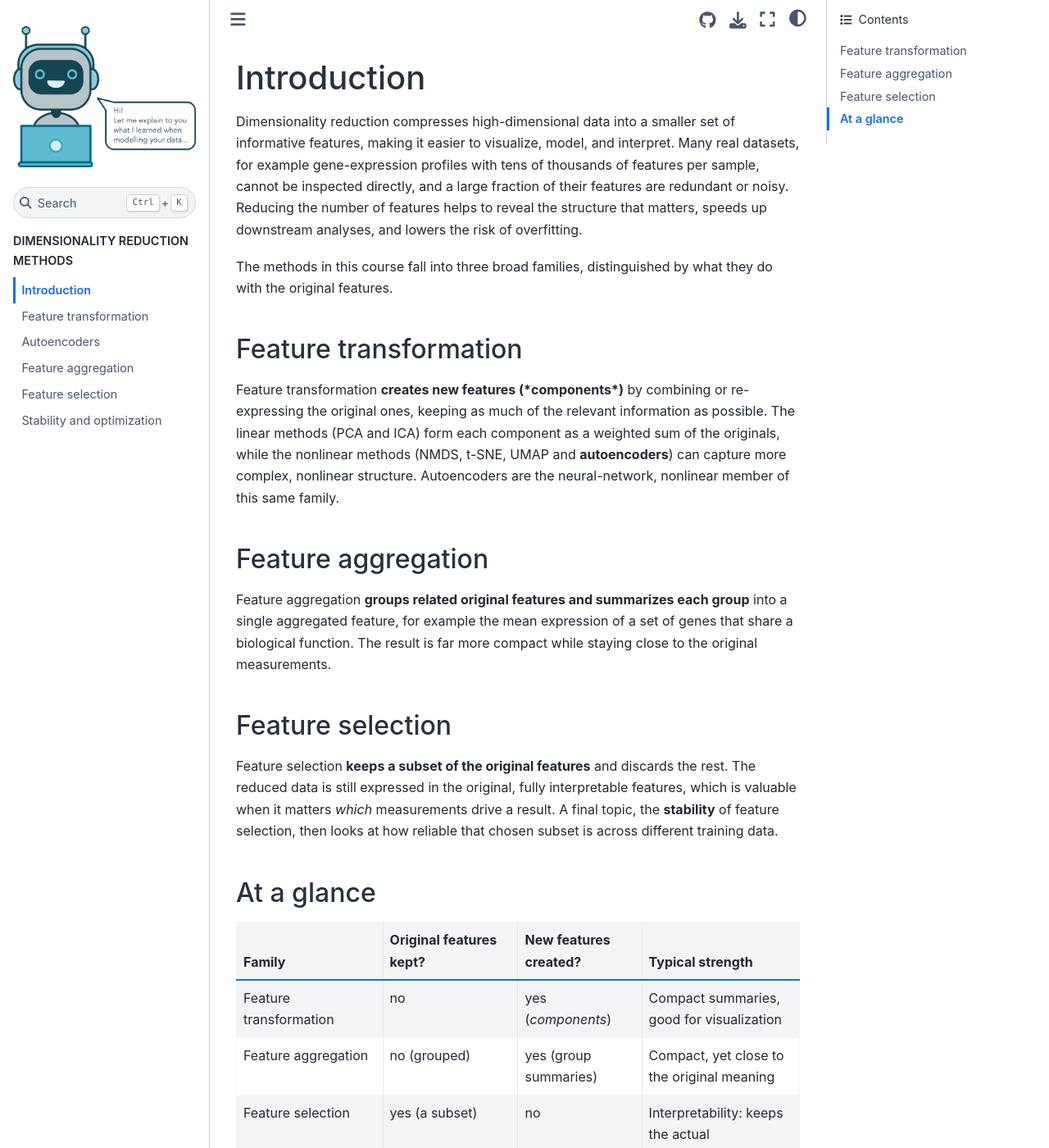
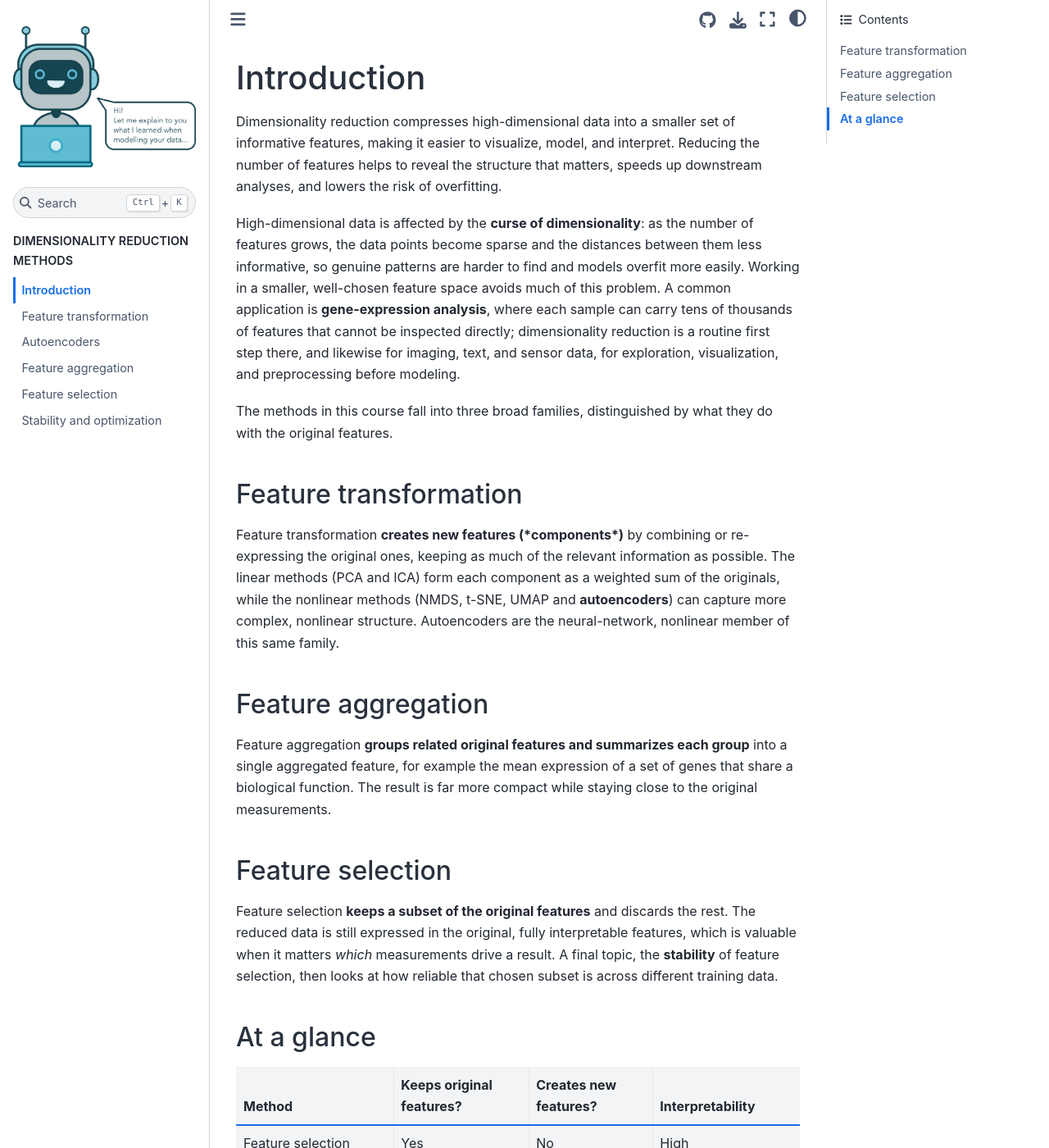
Before and after one commit to HelmholtzAI-Consultants-Munich/DimRed-Course, a Sphinx documentation site: the page built from docs/source/_methods/introduction.rst, in a window 1280 px wide and 1400 px high. Shown: the whole window at 82% size. Built offline with Sphinx 7.4.7 and the Sphinx Book theme 1.1.4, drawn with Linux system fonts in a browser that asks for light colours; some of the changed text lies outside the part shown.

Commit message:
Expand the intro (curse of dimensionality, common application) and use the suggested comparison table
Add the curse of dimensionality and a common-application example to the introduction, and replace the summary table with the Method / keeps original features / creates new features / interpretability version from Donatella's note.

```diff
--- a/docs/source/_methods/introduction.rst
+++ b/docs/source/_methods/introduction.rst
@@ -2,11 +2,18 @@ Introduction
 ============
 
 Dimensionality reduction compresses high-dimensional data into a smaller set of
-informative features, making it easier to visualize, model, and interpret. Many real
-datasets, for example gene-expression profiles with tens of thousands of features per
-sample, cannot be inspected directly, and a large fraction of their features are
-redundant or noisy. Reducing the number of features helps to reveal the structure
-that matters, speeds up downstream analyses, and lowers the risk of overfitting.
+informative features, making it easier to visualize, model, and interpret. Reducing
+the number of features helps to reveal the structure that matters, speeds up
+downstream analyses, and lowers the risk of overfitting.
+
+High-dimensional data is affected by the **curse of dimensionality**: as the number
+of features grows, the data points become sparse and the distances between them less
+informative, so genuine patterns are harder to find and models overfit more easily.
+Working in a smaller, well-chosen feature space avoids much of this problem. A common
+application is **gene-expression analysis**, where each sample can carry tens of
+thousands of features that cannot be inspected directly; dimensionality reduction is a
+routine first step there, and likewise for imaging, text, and sensor data, for
+exploration, visualization, and preprocessing before modeling.
 
 The methods in this course fall into three broad families, distinguished by what they
 do with the original features.
@@ -47,24 +54,24 @@ At a glance
 
 .. list-table::
    :header-rows: 1
-   :widths: 26 24 22 28
+   :widths: 28 24 22 26
 
-   * - Family
-     - Original features kept?
-     - New features created?
-     - Typical strength
+   * - Method
+     - Keeps original features?
+     - Creates new features?
+     - Interpretability
+   * - Feature selection
+     - Yes
+     - No
+     - High
    * - Feature transformation
-     - no
-     - yes (*components*)
-     - Compact summaries, good for visualization
+     - No
+     - Yes
+     - Lower
    * - Feature aggregation
-     - no (grouped)
-     - yes (group summaries)
-     - Compact, yet close to the original meaning
-   * - Feature selection
-     - yes (a subset)
-     - no
-     - Interpretability: keeps the actual measurements
+     - No
+     - Yes
+     - Moderate (depends on method)
 
 The following pages describe the individual methods in each family, followed by a
 page on assessing the stability of feature selection and optimizing its
```
